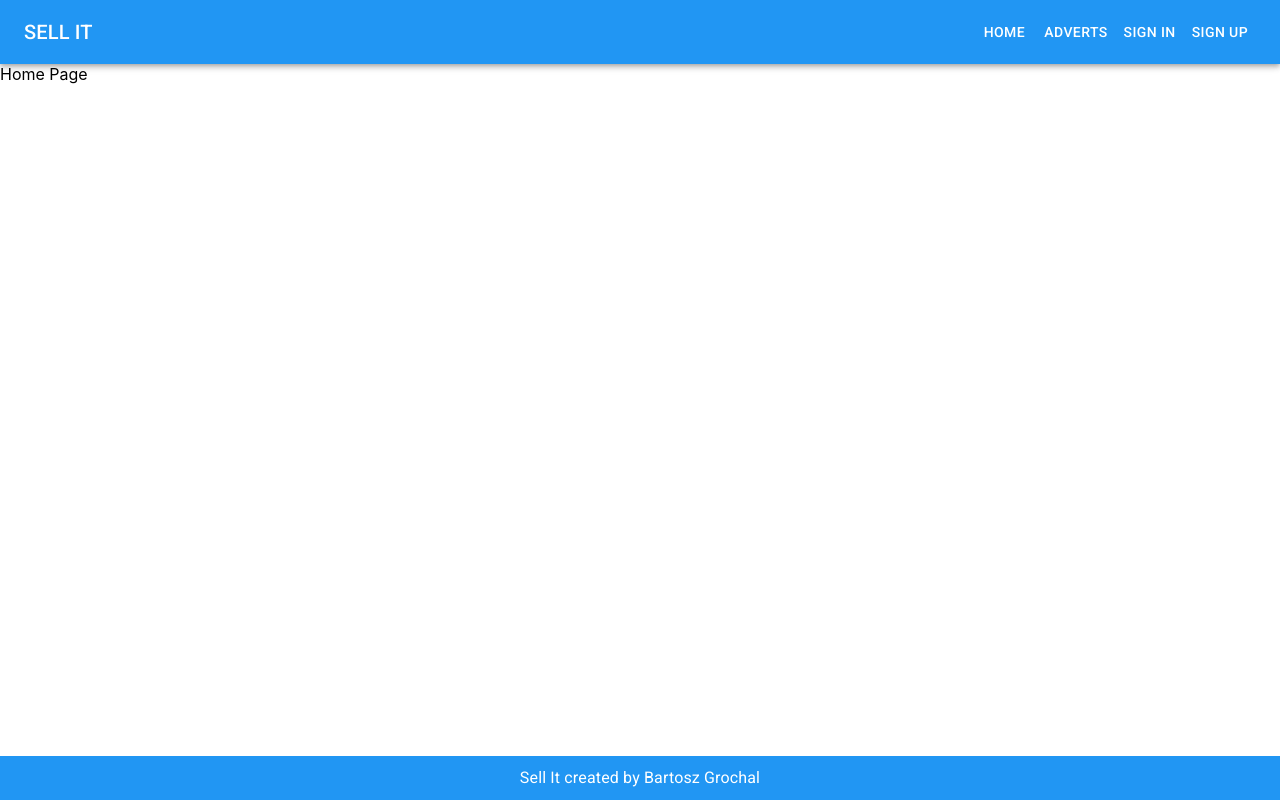
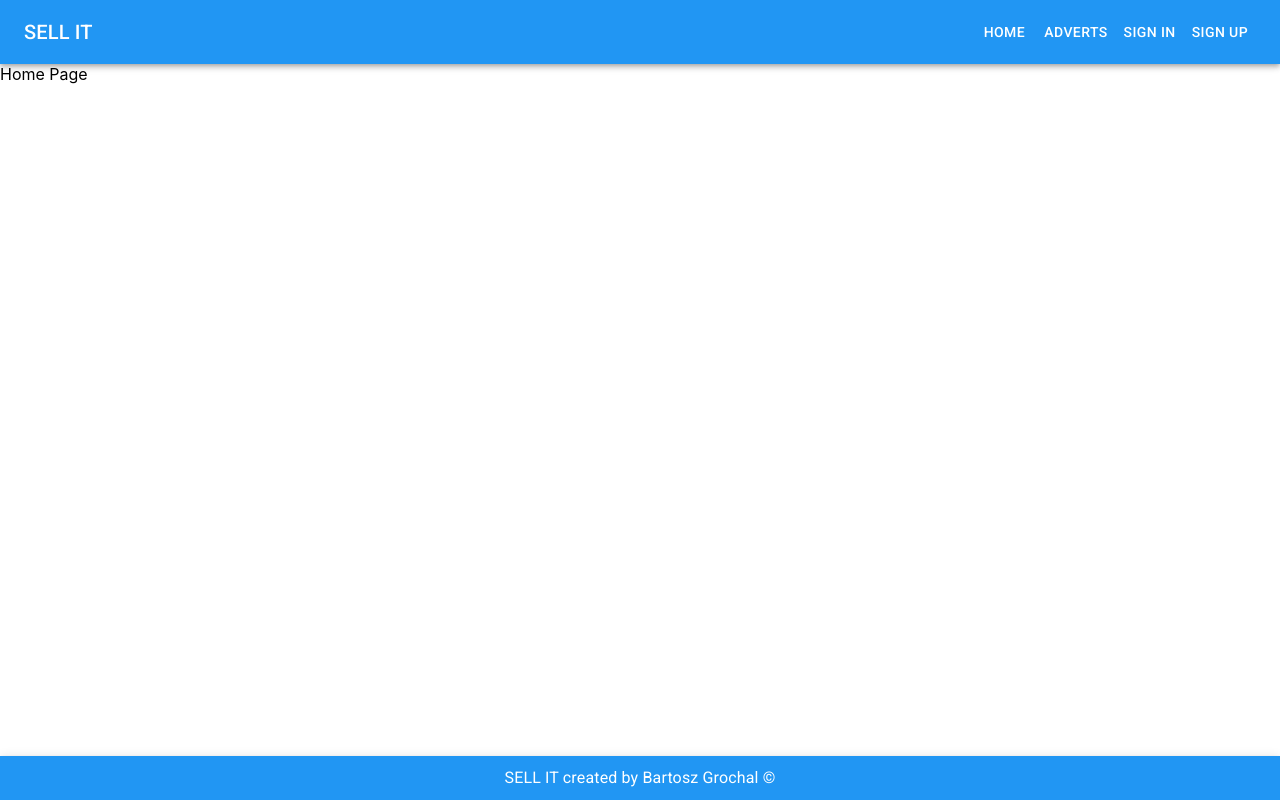
Before and after one commit to b-grochal/react-sell-it, a React (Create React App) app: page / in a window 1280 px wide. Built offline with nearby package versions, Linux system fonts and the light colour scheme; no server answers.

Commit message:
Improved navbar and footer.

```diff
--- a/src/components/layout/Footer.js
+++ b/src/components/layout/Footer.js
@@ -9,6 +9,8 @@ const useStyles = makeStyles((theme) => ({
     flexShrink: "0",
     backgroundColor: theme.palette.primary.main,
     padding: "10px 0",
+    boxShadow:
+      "0px 2px 4px -1px rgb(0 0 0 / 20%), 0px 4px 5px 0px rgb(0 0 0 / 14%), 0px 1px 10px 0px rgb(0 0 0 / 12%)",
   },
   text: {
     color: "#ffffff",
@@ -21,7 +23,7 @@ const Footer = () => {
   return (
     <footer className={classes.footer}>
       <Typography className={classes.text}>
-        Sell It created by Bartosz Grochal
+        SELL IT created by Bartosz Grochal &copy;
       </Typography>
     </footer>
   );
--- a/src/components/layout/Navbar.js
+++ b/src/components/layout/Navbar.js
@@ -26,7 +26,7 @@ import ExitToAppIcon from "@material-ui/icons/ExitToApp";
 
 const useStyles = makeStyles((theme) => ({
   logo: {
-    textTransform: "uppercase",
+    textTransform: "uppercase !important",
   },
   toolbar: {
     display: "flex",
@@ -96,7 +96,9 @@ const Navbar = () => {
   const displayMobile = () => {
     return (
       <Toolbar className={classes.toolbar}>
-        <Typography variant="h6">Sell It</Typography>
+        <Typography className={classes.logo} variant="h6">
+          Sell It
+        </Typography>
         <IconButton edge="start" color="inherit" onClick={handleDrawerOpen}>
           <MenuIcon />
         </IconButton>
```
